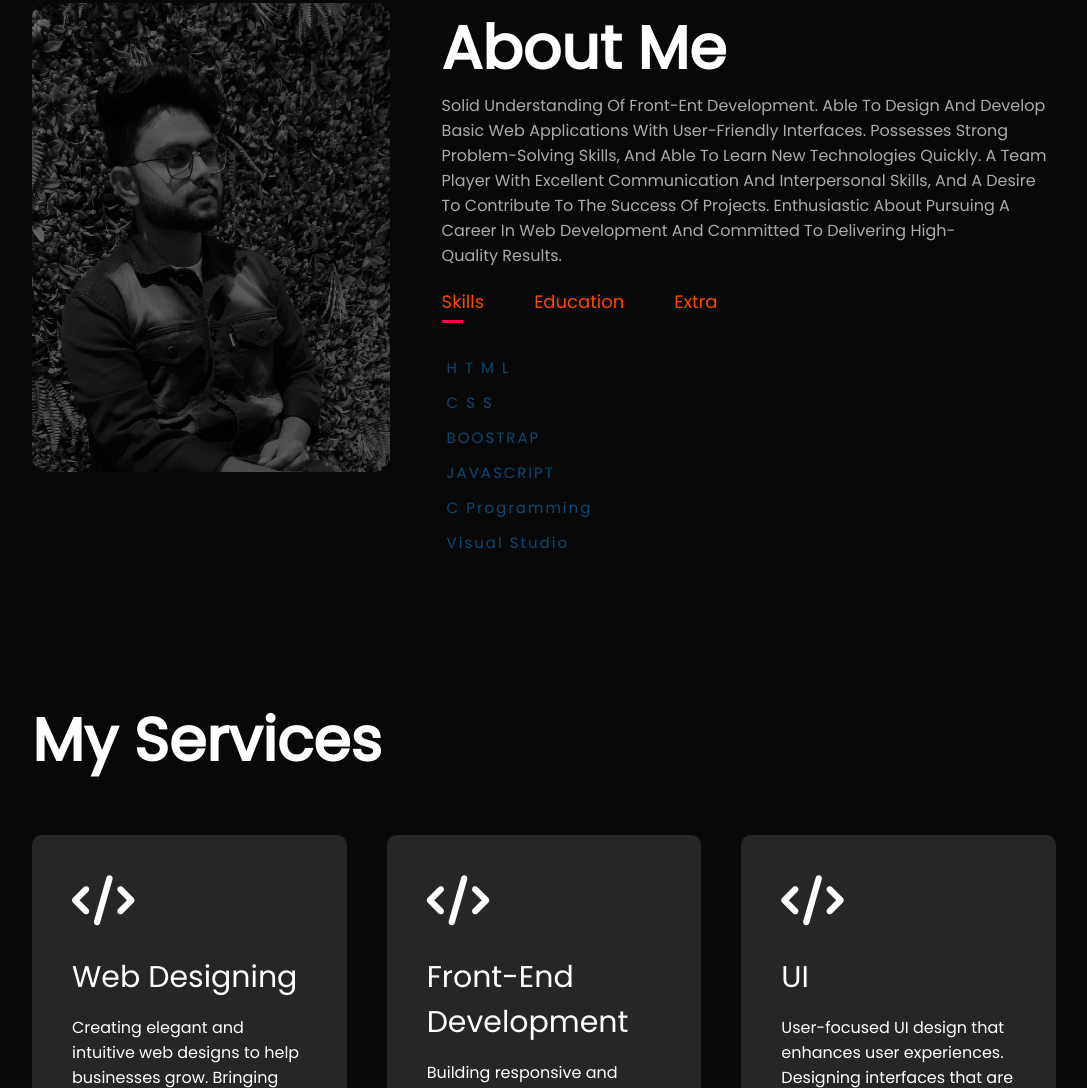
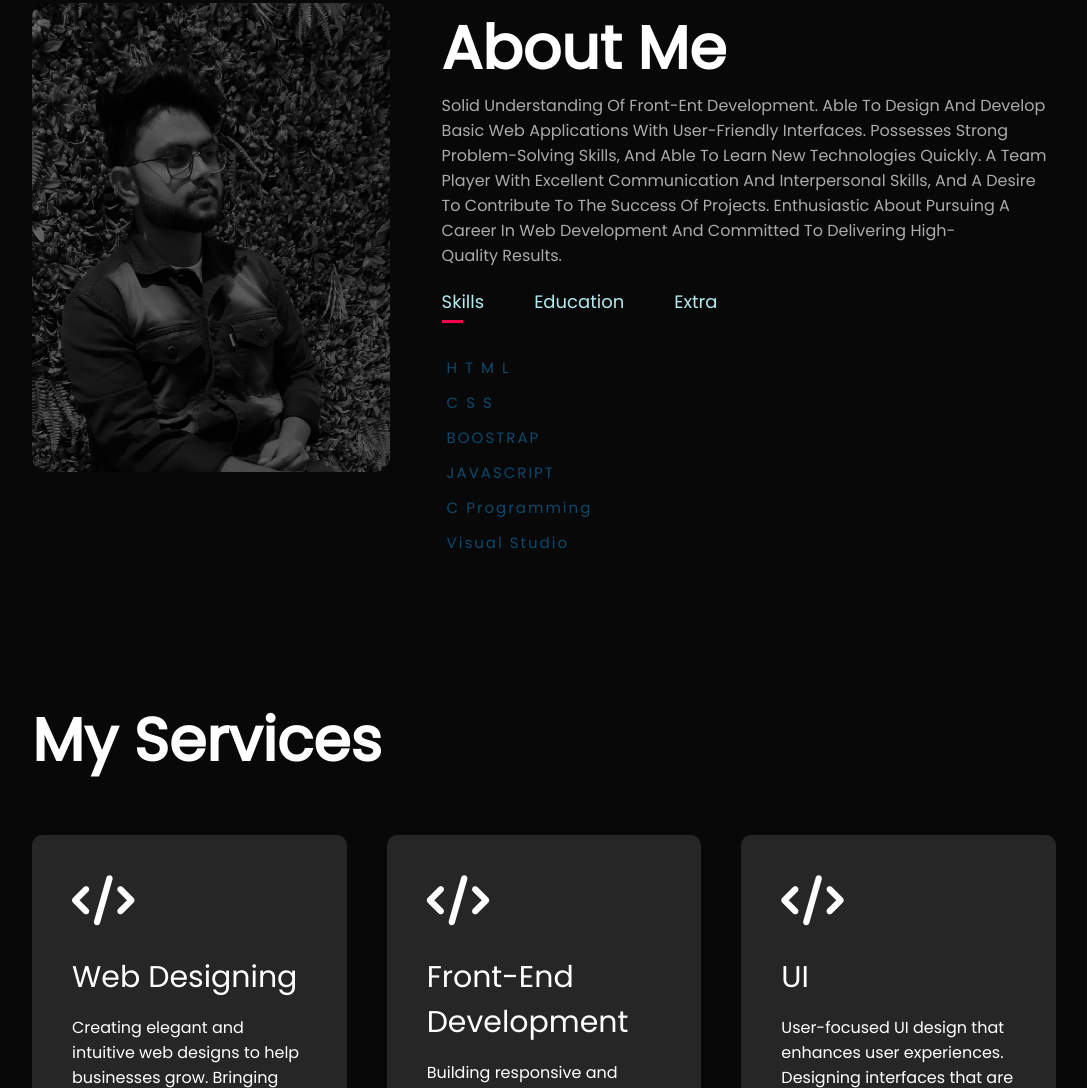
Before and after one commit to gaurav07220/Personal-Portfolio-, a plain HTML site: page index.html in a window 1280 px wide. Shown: the part 887-1975 px from the top of the page, without its empty margins (96-1183 px from the left). Drawn offline with Linux system fonts and the light colour scheme.

Commit message:
Update style.css

```diff
--- a/style.css
+++ b/style.css
@@ -107,7 +107,7 @@ nav ul li a:hover::after{
     font-size: 18px;
     font-weight: 500;
     cursor: pointer;
-    color:orangered;
+    color:#B2EBF2;
     position: relative;
 }
 .tab-links::after{
```
